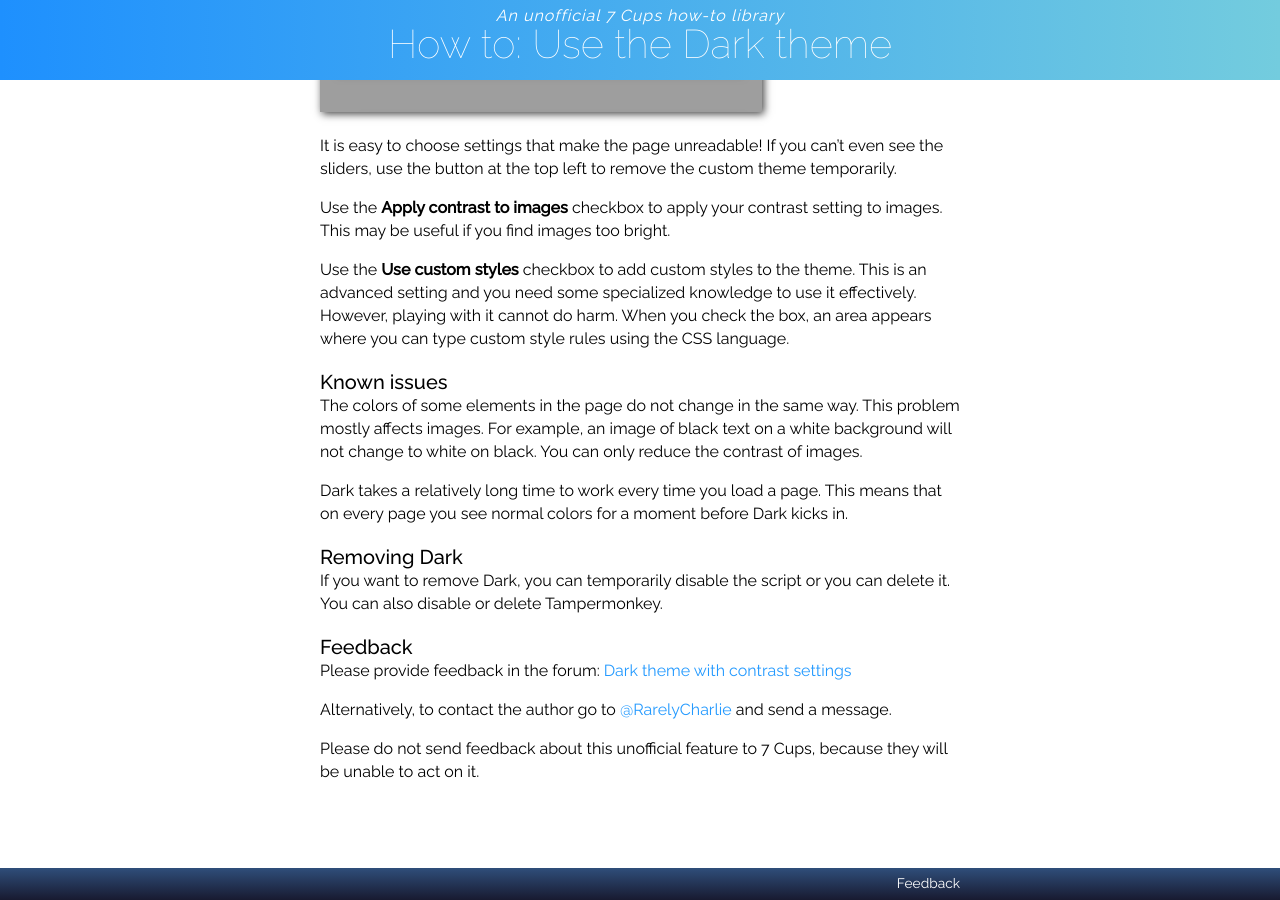
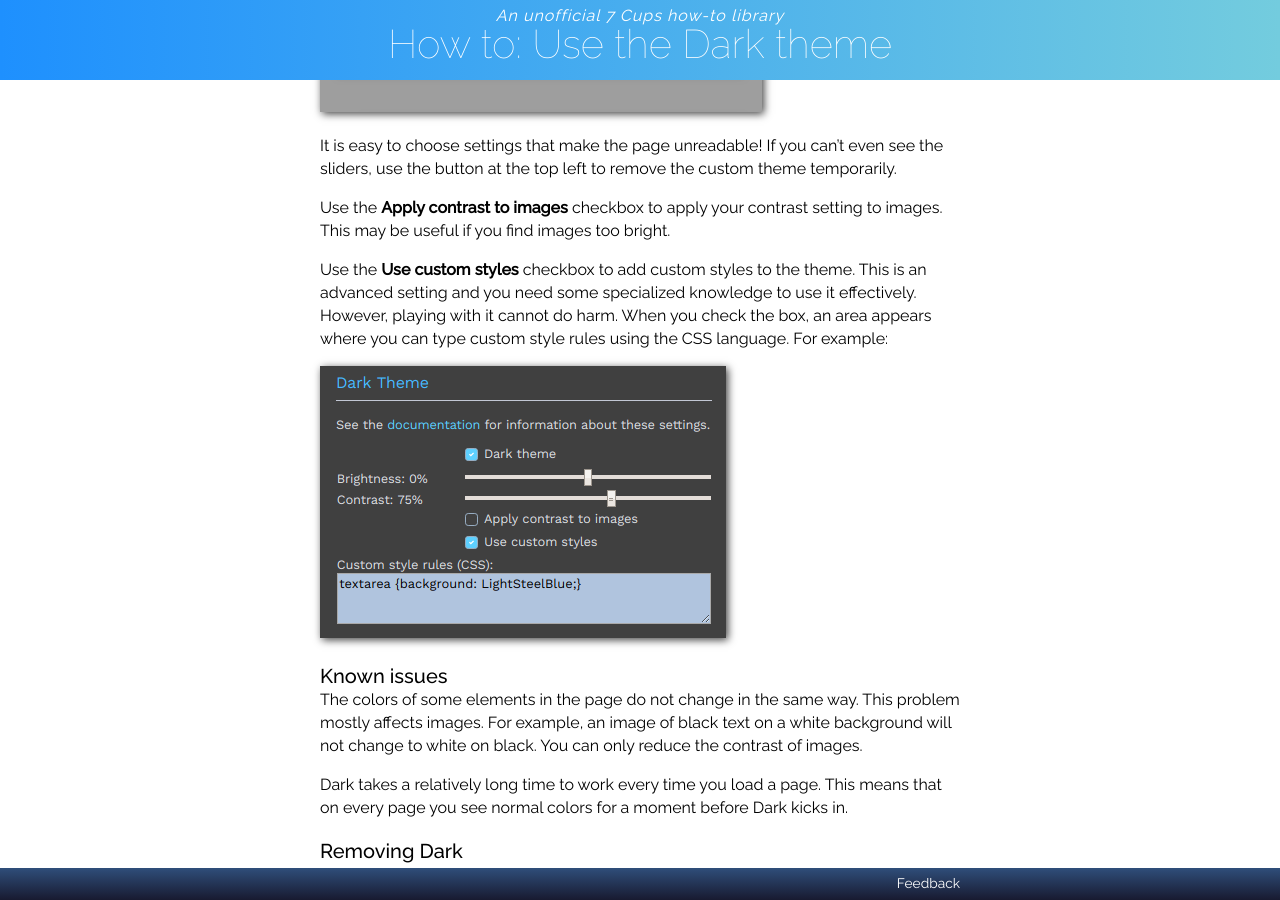
Before and after one commit to RarelyCharlie/rarelycharlie.github.io, a Jekyll site: the page built from _howto/dark.md, in a window 1280 px wide and 900 px high, scrolled down 3347 px. Built offline with Jekyll 4.4.1, drawn with Linux system fonts in a browser that asks for light colours.

Commit message:
css image

```diff
--- a/_howto/dark.md
+++ b/_howto/dark.md
@@ -73,7 +73,9 @@ It is easy to choose settings that make the page unreadable! If you can't even s
 
 Use the **Apply contrast to images** checkbox to apply your contrast setting to images. This may be useful if you find images too bright.
 
-Use the **Use custom styles** checkbox to add custom styles to the theme. This is an advanced setting and you need some specialized knowledge to use it effectively. However, playing with it cannot do harm. When you check the box, an area appears where you can type custom style rules using the CSS language.
+Use the **Use custom styles** checkbox to add custom styles to the theme. This is an advanced setting and you need some specialized knowledge to use it effectively. However, playing with it cannot do harm. When you check the box, an area appears where you can type custom style rules using the CSS language. For example:
+
+![Settings](/assets/dark/settings-css.png){:style="box-shadow: 2px 2px 8px 0px rgba(0,0,0,0.75);"}
 
 ### Known issues
 The colors of some elements in the page do not change in the same way. This problem mostly affects images. For example, an image of black text on a white background will not change to white on black. You can only reduce the contrast of images.
```
